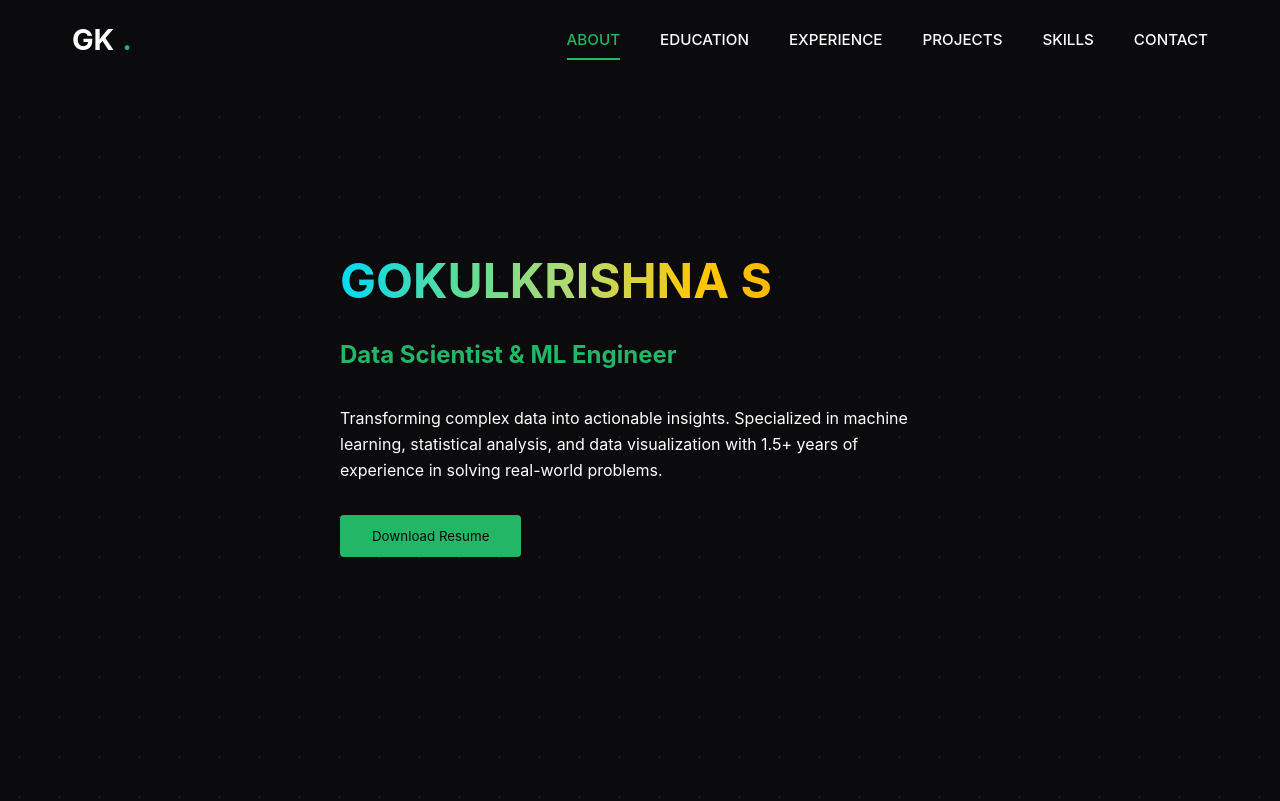
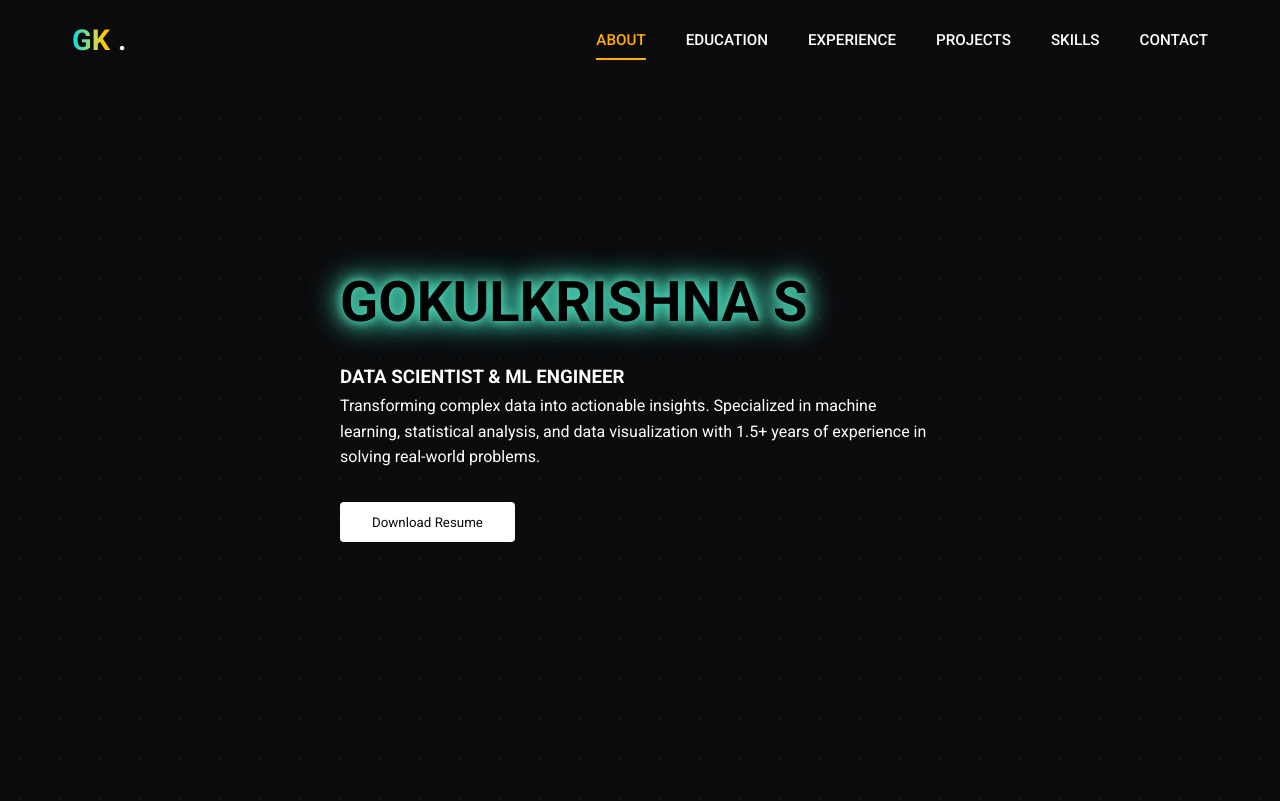
Before and after one commit to gokulkrishnas/gokul-portfolio, a plain HTML site: page index.html in a window 1280 px wide. Shown: the top 801 px of the page. Drawn offline with Linux system fonts and the light colour scheme; a web font is replaced by a local one.

Commit message:
Add files via upload

```diff
--- a/index.html
+++ b/index.html
@@ -31,10 +31,10 @@
 
     <section class="hero" id="about">
         <div class="hero-content">
-            <h1
-                style="font-size: 3em; font-weight: bold; background: var(--rainbow-color); -webkit-background-clip: text; background-clip: text; color: transparent;">
-                GOKULKRISHNA S</h1>
-            <h2>Data Scientist & ML Engineer</h2>
+            <div class="neon-container">
+                <h1 class="neon-text">GOKULKRISHNA S</h1>
+            </div>
+            <h3>DATA SCIENTIST & ML ENGINEER</h3>
             <p>Transforming complex data into actionable insights. Specialized in machine learning, statistical
                 analysis, and data visualization with 1.5+ years of experience in solving real-world problems.</p>
             <button>Download Resume</button>
@@ -48,7 +48,7 @@
                 <div class="timeline-item">
                     <div class="education-header">
                         <h3>Bachelor of Technology in Electronics & Communication Engineering</h3>
-                        <img src="Resources/rset_logo.jpeg" alt="RSET Logo">
+                        <img src="Resources/rset_logo.jpeg" style="height: 4em;" alt="RSET Logo">
                     </div>
                     <div class="date" style="color: rgb(253, 220, 144);">2019 - 2023</div>
                     <p>APJ Abdul Kalam Technological University</p>
@@ -57,7 +57,7 @@
                 <div class="timeline-item">
                     <div class="education-header">
                         <h3>High School (12th Grade) with Major in Computer Science</h3>
-                        <img src="Resources/KV_logo.svg" alt="KV Logo">
+                        <img src="Resources/KV_logo.svg" style="height: 4em;" alt="KV Logo">
                     </div>
                     <div class="date" style="color: rgb(253, 220, 144);">2014 - 2019</div>
                     <p>Kendriya Vidyalaya No.1</p>
@@ -73,8 +73,8 @@
             <div class="timeline">
                 <div class="timeline-item">
                     <div class="education-header">
-                        <h1 style="color: #FFAF00;">Ernst & Young GDS</h1>
-                        <img src="Resources/EY_logo.png" alt="EY Logo">
+                        <h1>Ernst & Young GDS</h1>
+                        <img src="Resources/EY_logo.png" style="height: 5em;" alt="EY Logo">
                     </div>
                     <div class="date" style="color: white; font-weight: bold; font-size: 1.2em;">Associate Data Analyst
                     </div>
--- a/styles.css
+++ b/styles.css
@@ -1,10 +1,11 @@
 @import url('https://fonts.googleapis.com/css2?family=Montserrat:wght@900&display=swap');
+@import url('https://fonts.googleapis.com/css2?family=Roboto:ital,wght@0,100..900;1,100..900&family=Tourney:ital,wght@0,100..900;1,100..900&display=swap');
 
 * {
     margin: 0;
     padding: 0;
     box-sizing: border-box;
-    font-family: 'Inter', sans-serif;
+    font-family: 'Roboto', serif;
 }
 
 :root {
@@ -12,13 +13,14 @@
     --bg-secondary: #191a1a;
     --text-primary: #ffffff;
     --text-secondary: #ffffff;
-    --accent: #22b667;
+    --accent: white;
     --nav-height: 80px;
     --rainbow-color: linear-gradient(90deg, #00DAF4 0%, #5EDC99 20%, #BADA6D 40%, #FFC800 60%, #FFAF00 80%, #FF7800 100%);
     --dot-bg: #0b0a0c;
     --dot-color: rgb(255, 255, 255);
     --dot-size: 1px;
     --dot-space: 40px;
+    --navbar-color: #FFAF00;
 }
 
 body {
@@ -29,6 +31,23 @@ body {
         linear-gradient(90deg, var(--dot-bg) calc(var(--dot-space) - var(--dot-size)), transparent 100%) center / var(--dot-space) var(--dot-space),
         linear-gradient(var(--dot-bg) calc(var(--dot-space) - var(--dot-size)), transparent 100%) center / var(--dot-space) var(--dot-space),
         var(--dot-color);
+}
+
+/* Neon Effects */
+.neon-text {
+    font-size: 4rem;
+    color: black;
+    text-shadow: 0 0 5px #FFAF00, 0 0 10px #FFAF00, 0 0 20px #FFAF00, 0 0 40px #FFAF00, 0 0 80px #FFAF00;
+    animation: glow 1s infinite alternate;
+}
+
+@keyframes glow {
+    0% {
+        text-shadow: 0 0 5px #FFAF00, 0 0 10px #FFAF00, 0 0 20px #FFAF00, 0 0 30px #FFAF00, 0 0 40px #FFAF00;
+    }
+    100% {
+        text-shadow: 0 0 10px #00DAF4, 0 0 20px #00DAF4, 0 0 30px #00DAF4, 0 0 40px #00DAF4;
+    }
 }
 
 /* Background gradient animation */
@@ -89,11 +108,14 @@ nav.scrolled {
 .logo {
     font-size: 1.8rem;
     font-weight: bold;
-    color: var(--text-primary);
     text-decoration: none;
     display: flex;
     align-items: center;
     gap: 0.5rem;
+    background: var(--rainbow-color);
+    -webkit-background-clip: text;
+    background-clip: text;
+    color: transparent;
 }
 
 .logo span {
@@ -166,7 +188,7 @@ nav.scrolled {
     left: 0;
     width: 0;
     height: 2px;
-    background-color: var(--accent);
+    background-color: var(--navbar-color);
     transition: width 0.3s ease;
 }
 
@@ -175,7 +197,7 @@ nav.scrolled {
 }
 
 .nav-links a.active {
-    color: var(--accent);
+    color: var(--navbar-color);
 }
 
 .nav-links a.active::after {
@@ -336,7 +358,7 @@ section {
 
 .project-card {
     background-color: var(--bg-secondary);
-    border-radius: 8px;
+    border-radius: 10px;
     overflow: hidden;
     transition: transform 0.3s;
 }
@@ -347,7 +369,7 @@ section {
 
 .project-card img {
     width: 100%;
-    height: 200px;
+    height: 150px;
     object-fit: cover;
 }
 
@@ -356,12 +378,13 @@ section {
 }
 
 .project-content h3 {
+    color: var(--accent);
     margin-bottom: 1rem;
 }
 
 .project-content p {
     color: var(--text-secondary);
-    margin-bottom: 1rem;
+    margin-bottom: 0.8rem;
 }
 
 /* Skills */
```
